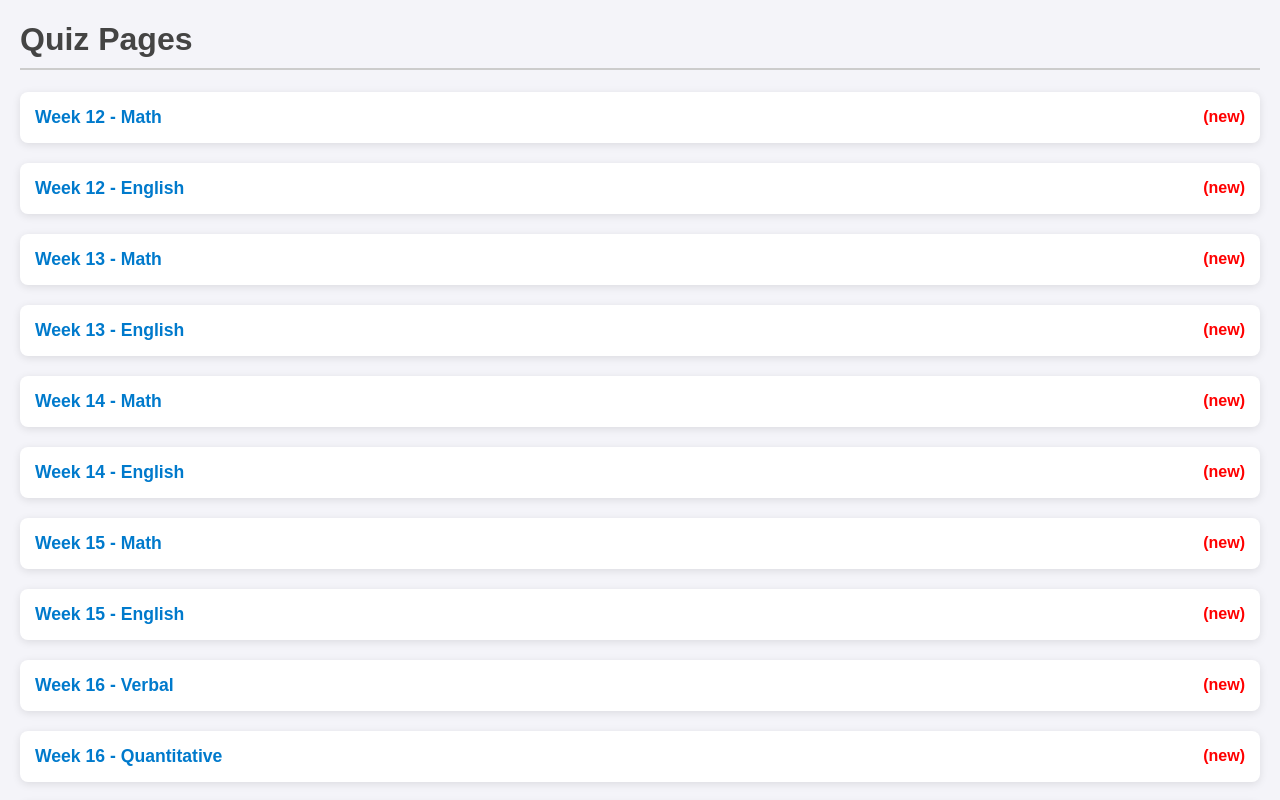
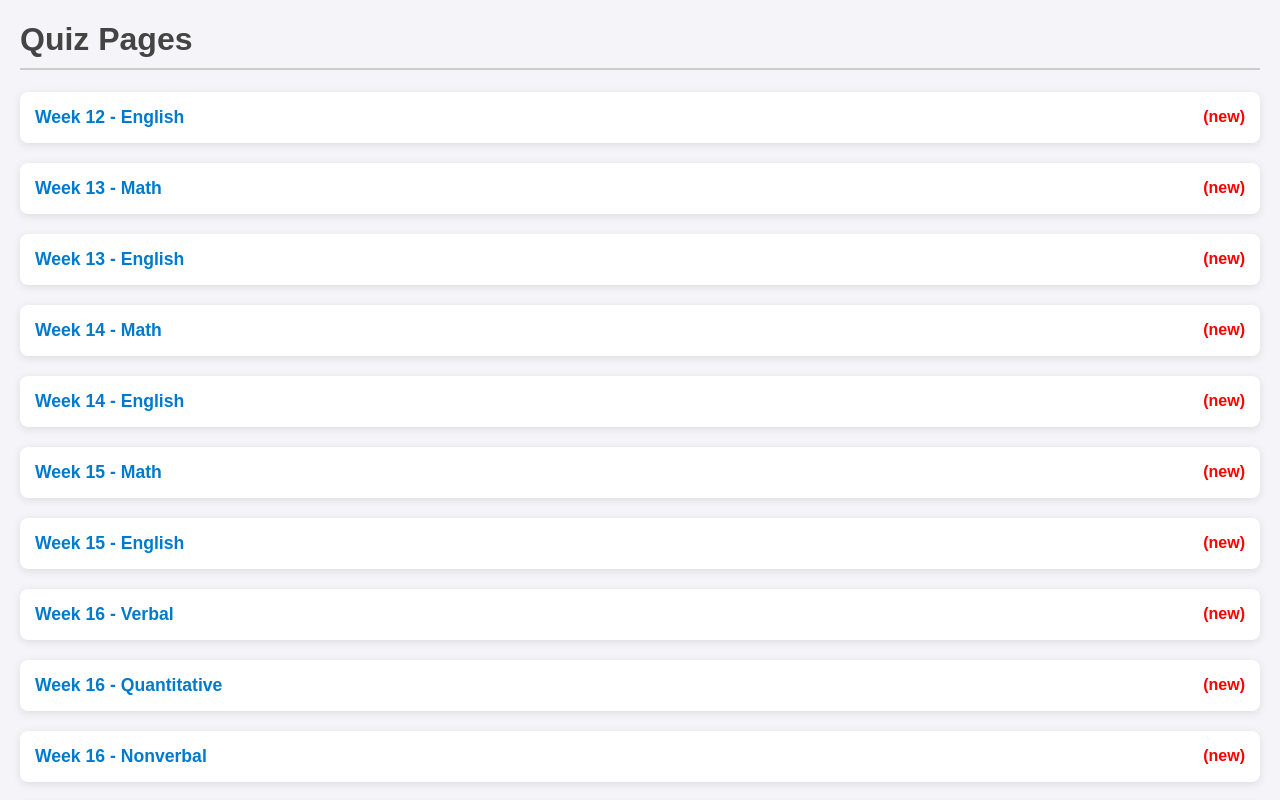
Before and after one commit to frankwu-annie/Week12, a plain HTML site: page index.htm in a window 1280 px wide. Shown: the top 800 px of the page. Drawn offline with Linux system fonts and the light colour scheme.

Commit message:
Hide week 12 math
since annie already finish week 12 math

```diff
--- a/index.htm
+++ b/index.htm
@@ -220,7 +220,7 @@
     <script>
         // Manually define the quiz pages following your Week*.htm pattern
         const quizPages = [
-            { name: 'Week 12 - Math', path: 'Week12Math.htm' },
+            //{ name: 'Week 12 - Math', path: 'Week12Math.htm' },
             { name: 'Week 12 - English', path: 'Week12English.htm' },
             { name: 'Week 13 - Math', path: 'Week13Math.htm' },
             { name: 'Week 13 - English', path: 'Week13English.htm' },
```
